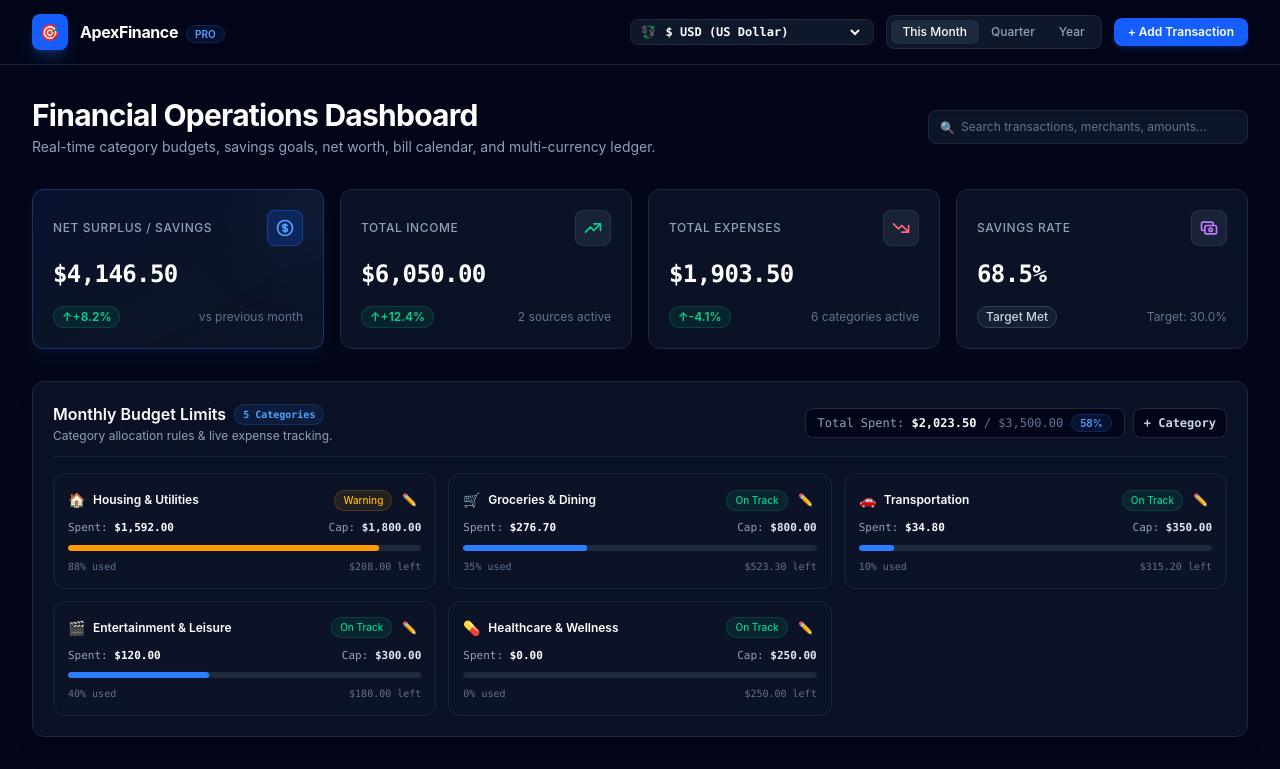
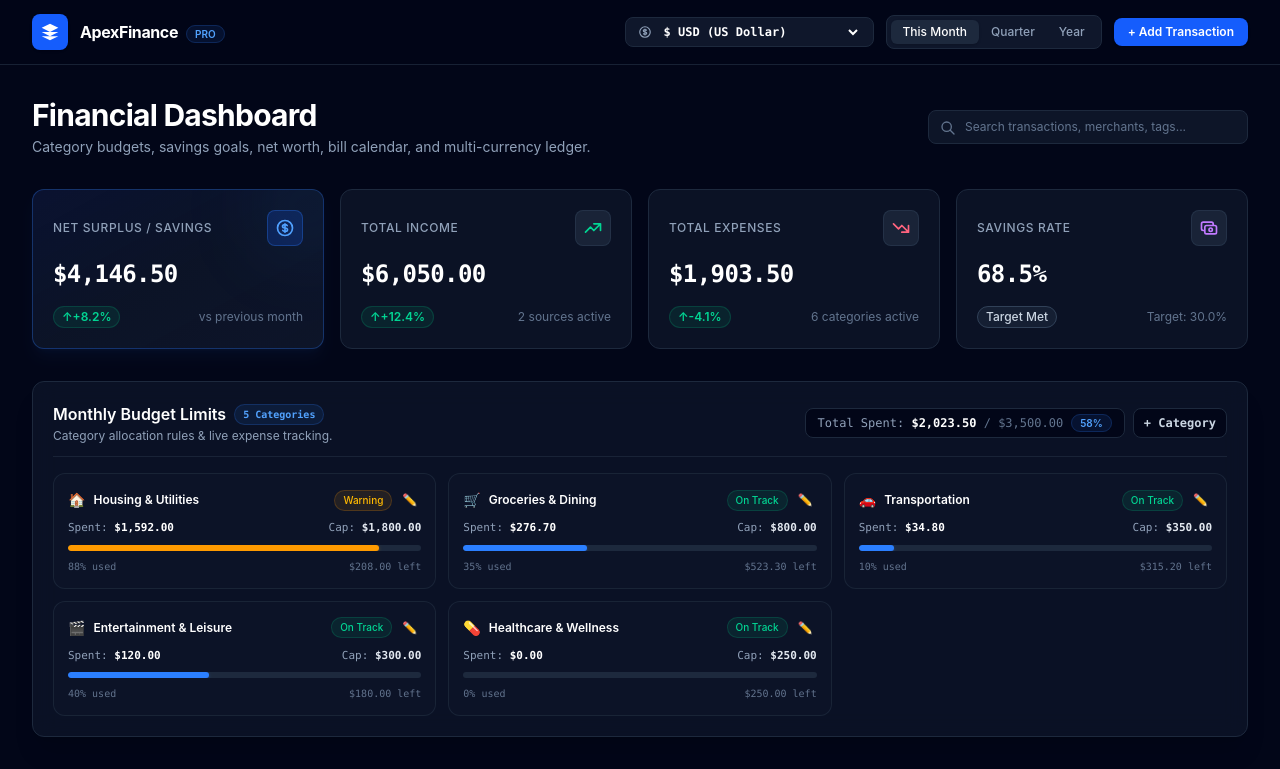
Before and after one commit to BlessedUzama/Finance-Application, a React (Vite) app: page / in a window 1280 px wide. Shown: the top 769 px of the page. Built offline with nearby package versions, Linux system fonts and the light colour scheme.

Commit message:
style: apply UI UX Pro Max design system with clean system theme defaults and SVG icon discipline

```diff
--- a/src/components/layout/DashboardLayout.tsx
+++ b/src/components/layout/DashboardLayout.tsx
@@ -53,11 +53,14 @@ export const DashboardLayout: React.FC<DashboardLayoutProps> = ({
       <AddTransactionModal />
 
       {/* Top Fixed / Sticky Navigation Bar */}
-      <header className="sticky top-0 z-40 w-full border-b border-slate-800/80 bg-slate-950/80 backdrop-blur-xl">
+      <header className="sticky top-0 z-40 w-full border-b border-slate-800/80 bg-slate-950/90 backdrop-blur-md">
         <div className="mx-auto flex h-16 max-w-7xl items-center justify-between px-4 sm:px-6 lg:px-8">
+          {/* Logo & Brand */}
           <div className="flex items-center gap-3">
-            <div className="flex h-9 w-9 items-center justify-center rounded-lg bg-blue-600 font-bold text-white shadow-lg shadow-blue-500/25">
-              🎯
+            <div className="flex h-9 w-9 items-center justify-center rounded-lg bg-blue-600 font-bold text-white shadow-sm">
+              <svg className="h-5 w-5 fill-current" viewBox="0 0 24 24">
+                <path d="M12 2L2 7l10 5 10-5-10-5zM2 17l10 5 10-5M2 12l10 5 10-5" />
+              </svg>
             </div>
             <div>
               <span className="text-base font-bold tracking-tight text-white">ApexFinance</span>
@@ -70,8 +73,10 @@ export const DashboardLayout: React.FC<DashboardLayoutProps> = ({
           {/* Currency Switcher & Action Controls */}
           <div className="flex items-center gap-3">
             {/* Multi-Currency Switcher Dropdown */}
-            <div className="flex items-center gap-1.5 rounded-lg bg-slate-900 border border-slate-800 px-2.5 py-1 text-xs font-medium text-slate-300">
-              <span className="text-slate-500">💱</span>
+            <div className="flex items-center gap-2 rounded-lg bg-slate-900 border border-slate-800 px-3 py-1.5 text-xs font-medium text-slate-300">
+              <svg className="h-3.5 w-3.5 text-slate-400" fill="none" stroke="currentColor" viewBox="0 0 24 24">
+                <path strokeLinecap="round" strokeLinejoin="round" strokeWidth="2" d="M12 8c-1.657 0-3 .895-3 2s1.343 2 3 2 3 .895 3 2-1.343 2-3 2m0-8c1.11 0 2.08.402 2.599 1M12 8V7m0 1v8m0 0v1m0-1c-1.11 0-2.08-.402-2.599-1M21 12a9 9 0 11-18 0 9 9 0 0118 0z" />
+              </svg>
               <select
                 value={currentCurrency}
                 onChange={(e) => setCurrentCurrency(e.target.value as CurrencyCode)}
@@ -86,16 +91,16 @@ export const DashboardLayout: React.FC<DashboardLayoutProps> = ({
             </div>
 
             <div className="hidden sm:flex items-center rounded-lg bg-slate-900 border border-slate-800 p-1 text-xs font-medium text-slate-400">
-              <button className="rounded-md bg-slate-800 px-3 py-1 text-white shadow-sm transition-all">
+              <button className="rounded-md bg-slate-800 px-3 py-1 text-white shadow-sm transition-all cursor-pointer">
                 This Month
               </button>
-              <button className="px-3 py-1 hover:text-slate-200 transition-colors">Quarter</button>
-              <button className="px-3 py-1 hover:text-slate-200 transition-colors">Year</button>
+              <button className="px-3 py-1 hover:text-slate-200 transition-colors cursor-pointer">Quarter</button>
+              <button className="px-3 py-1 hover:text-slate-200 transition-colors cursor-pointer">Year</button>
             </div>
 
             <button
               onClick={() => setIsAddTransactionOpen(true)}
-              className="flex items-center gap-2 rounded-lg bg-blue-600 px-3.5 py-1.5 text-xs font-semibold text-white shadow-md shadow-blue-600/20 hover:bg-blue-500 active:scale-95 transition-all cursor-pointer"
+              className="flex items-center gap-2 rounded-lg bg-blue-600 px-3.5 py-1.5 text-xs font-semibold text-white shadow-sm hover:bg-blue-500 active:scale-95 transition-all cursor-pointer"
             >
               <span>+ Add Transaction</span>
             </button>
@@ -109,29 +114,31 @@ export const DashboardLayout: React.FC<DashboardLayoutProps> = ({
         <div className="flex flex-col sm:flex-row sm:items-center sm:justify-between gap-4">
           <div>
             <h1 className="text-2xl font-bold tracking-tight text-white sm:text-3xl">
-              Financial Operations Dashboard
+              Financial Dashboard
             </h1>
-            <p className="mt-1 text-sm text-slate-400">
-              Real-time category budgets, savings goals, net worth, bill calendar, and multi-currency ledger.
+            <p className="mt-1 text-xs sm:text-sm text-slate-400">
+              Category budgets, savings goals, net worth, bill calendar, and multi-currency ledger.
             </p>
           </div>
 
           {/* Search Quick Controls with Instant Results Dropdown */}
           <div className="flex items-center gap-3">
             <div className="relative w-full sm:w-80">
-              <span className="absolute left-3 top-2.5 text-xs text-slate-500">🔍</span>
+              <svg className="absolute left-3 top-2.5 h-4 w-4 text-slate-500" fill="none" stroke="currentColor" viewBox="0 0 24 24">
+                <path strokeLinecap="round" strokeLinejoin="round" strokeWidth="2" d="M21 21l-6-6m2-5a7 7 0 11-14 0 7 7 0 0114 0z" />
+              </svg>
               <input
                 type="text"
-                placeholder="Search transactions, merchants, amounts..."
+                placeholder="Search transactions, merchants, tags..."
                 value={searchQuery}
                 onFocus={handleSearchFocus}
                 onChange={(e) => setSearchQuery(e.target.value)}
-                className="w-full rounded-lg border border-slate-800 bg-slate-900/90 pl-8 pr-8 py-2 text-xs text-white placeholder-slate-500 focus:border-blue-500 focus:outline-none focus:ring-1 focus:ring-blue-500 transition-all shadow-inner"
+                className="w-full rounded-lg border border-slate-800 bg-slate-900/90 pl-9 pr-8 py-2 text-xs text-white placeholder-slate-500 focus:border-blue-500 focus:outline-none focus:ring-1 focus:ring-blue-500 transition-all"
               />
               {searchQuery && (
                 <button
                   onClick={() => setSearchQuery('')}
-                  className="absolute right-2.5 top-2 text-xs text-slate-400 hover:text-white transition-colors"
+                  className="absolute right-2.5 top-2 text-xs text-slate-400 hover:text-white transition-colors cursor-pointer"
                   title="Clear Search"
                 >
                   ✕
@@ -140,12 +147,12 @@ export const DashboardLayout: React.FC<DashboardLayoutProps> = ({
 
               {/* Instant Search Results Dropdown Popover */}
               {searchQuery && isSearchFocused && (
-                <div className="absolute right-0 top-full mt-2 w-full sm:w-96 rounded-xl border border-slate-800 bg-slate-900/95 p-3 shadow-2xl backdrop-blur-xl z-50 space-y-2">
+                <div className="absolute right-0 top-full mt-2 w-full sm:w-96 rounded-xl border border-slate-800 bg-slate-900 p-3 shadow-2xl z-50 space-y-2">
                   <div className="flex items-center justify-between border-b border-slate-800 pb-2 text-xs font-semibold text-slate-400">
                     <span>Instant Results ({filteredTransactions.length})</span>
                     <button
                       onClick={() => setIsSearchFocused(false)}
-                      className="text-slate-500 hover:text-white text-[10px]"
+                      className="text-slate-500 hover:text-white text-[10px] cursor-pointer"
                     >
                       Close ✕
                     </button>
@@ -192,32 +199,32 @@ export const DashboardLayout: React.FC<DashboardLayoutProps> = ({
             </span>
             <button
               onClick={() => setSearchQuery('')}
-              className="text-blue-400 hover:text-white font-medium transition-colors"
+              className="text-blue-400 hover:text-white font-medium transition-colors cursor-pointer"
             >
               Clear Filter ✕
             </button>
           </div>
         )}
 
-        {/* Level 2: Financial Metrics Overview Slot */}
+        {/* Section 1: Financial Metrics Overview Slot */}
         <section>{metricsSlot}</section>
 
-        {/* Level 3: Budget Tracker Section */}
+        {/* Section 2: Budget Tracker Section */}
         {budgetTrackerSlot && <section>{budgetTrackerSlot}</section>}
 
-        {/* Level 4: Net Worth & Balance Sheet Section */}
+        {/* Section 3: Net Worth & Balance Sheet Section */}
         {netWorthSlot && <section>{netWorthSlot}</section>}
 
-        {/* Level 5: Savings Goals Tracker */}
+        {/* Section 4: Savings Goals Tracker */}
         {savingsGoalsSlot && <section>{savingsGoalsSlot}</section>}
 
-        {/* Level 6: Subscriptions Monitor */}
+        {/* Section 5: Subscriptions Monitor */}
         {subscriptionsSlot && <section>{subscriptionsSlot}</section>}
 
-        {/* Level 7: Bill Calendar Section */}
+        {/* Section 6: Bill Calendar Section */}
         {billCalendarSlot && <section>{billCalendarSlot}</section>}
 
-        {/* Level 8: Full-Width Transaction Data Table */}
+        {/* Section 7: Full-Width Transaction Data Table */}
         <section id="transaction-history">{transactionTableSlot}</section>
       </main>
     </div>
--- a/src/index.css
+++ b/src/index.css
@@ -1,32 +1,41 @@
 @import "tailwindcss";
 
 @layer base {
-  * {
-    border-color: rgba(255, 255, 255, 0.08);
+  :root {
+    --font-sans: 'Inter', system-ui, -apple-system, BlinkMacSystemFont, 'Segoe UI', Roboto, Oxygen, Ubuntu, Cantarell, 'Open Sans', 'Helvetica Neue', sans-serif;
   }
 
   body {
-    background-color: #090d16;
+    font-family: var(--font-sans);
+    background-color: #020617;
     color: #f8fafc;
-    font-family: 'Inter', system-ui, -apple-system, BlinkMacSystemFont, 'Segoe UI', Roboto, Oxygen, Ubuntu, Cantarell, sans-serif;
-    margin: 0;
-    padding: 0;
-    min-height: 100vh;
+    -webkit-font-smoothing: antialiased;
+    -moz-osx-font-smoothing: grayscale;
+    text-rendering: optimizeLegibility;
+  }
 }
 
-  /* Custom scrollbar for dark financial dashboard */
+/* Custom Scrollbar for Clean UI */
 ::-webkit-scrollbar {
   width: 6px;
   height: 6px;
 }
+
 ::-webkit-scrollbar-track {
-    background: #090d16;
+  background: #020617;
 }
+
 ::-webkit-scrollbar-thumb {
   background: #1e293b;
-    border-radius: 3px;
+  border-radius: 9999px;
 }
+
 ::-webkit-scrollbar-thumb:hover {
   background: #334155;
 }
+
+/* Smooth Focus States for Accessibility */
+*:focus-visible {
+  outline: 2px solid #3b82f6;
+  outline-offset: 2px;
 }
```
Lines whose indentation alone changed are shown as unchanged.
